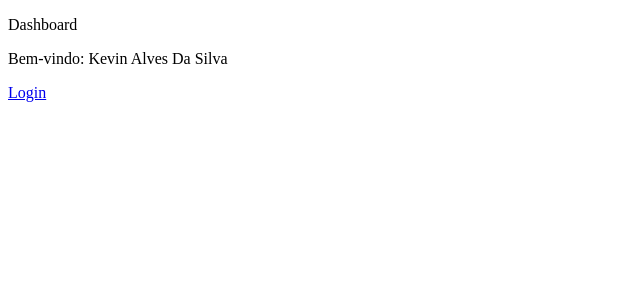
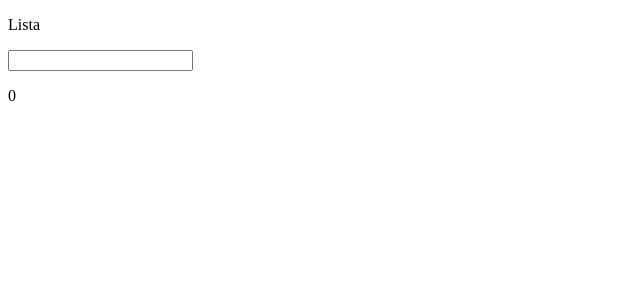
Before and after one commit to KevinAlves55/ReactAndTypescript, a React (Create React App) app: page /pagina-inicial in a window 1280 px wide. Shown: the top 300 px of the page, without its empty margins (0-640 px from the left). Built offline with nearby package versions, Linux system fonts and the light colour scheme.

Commit message:
feat: create list and checbox

```diff
--- a/src/app/pages/dashboard/Dashboard.tsx
+++ b/src/app/pages/dashboard/Dashboard.tsx
@@ -1,19 +1,75 @@
-import { Link } from "react-router-dom";
-import { useUsuarioLogado } from "../../shared/hooks";
+import { useCallback, useState } from "react";
+
+interface IListItem {
+    title: string;
+    isSelected: boolean;
+}
 
 export const Dashboard = () => {
 
-    const { nomeDoUsuario } = useUsuarioLogado();
+    const [lista, setLista] = useState<IListItem[]>([]);
+
+    const handleInputKeyDow: React.KeyboardEventHandler<HTMLInputElement>  = useCallback((e) => {
+
+        if (e.key === "Enter") {
+
+            if (e.currentTarget.value.trim().length === 0) return;
+
+            const value = e.currentTarget.value;
+
+            e.currentTarget.value = "";
+
+            setLista((oldLista) => {
+
+                if (oldLista.some(({ title }) => title === value)) return oldLista;
+
+                return [...oldLista, {
+                    title: value,
+                    isSelected: false
+                }];
+
+            });
+
+        }
+
+    }, []);
 
     return(
         <div>
-            <p>Dashboard</p>
+            <p>Lista</p>
 
-            <div>
-                <p>Bem-vindo: {nomeDoUsuario}</p>
-            </div>
+            <input
+                type="text"
+                onKeyDown={handleInputKeyDow}
+            />
 
-            <Link to="/entrar">Login</Link>
+            <p>{lista.filter(({isSelected}) => isSelected).length}</p>
+
+            <ul>
+                {lista.map(({ title, isSelected }, index) => {
+                    return <li key={index}>
+                        <input
+                            type="checkbox"
+                            checked={isSelected}
+                            onChange={() => {
+                                setLista((oldLista) => {
+                                    return oldLista.map((ListItem) => {
+                                        if (ListItem.title === title) {
+                                            return {
+                                                ...ListItem,
+                                                isSelected: !ListItem.isSelected
+                                            }
+                                        }
+                                        return ListItem;
+                                    });
+                                });
+                            }}
+                        />
+                        {title}
+                    </li>
+                })}
+            </ul>
+
         </div>
     );
 
--- a/src/app/pages/login/Login.tsx
+++ b/src/app/pages/login/Login.tsx
@@ -7,7 +7,9 @@ export const Login = () => {
 
     const inputPasswordRef = useRef<HTMLInputElement>(null);
     const inputEmailRef = useRef<HTMLInputElement>(null);
+
     const { nomeDoUsuario } = useUsuarioLogado();
+
 
     const [email, setEmail] = useState("");
     const [senha, setSenha] = useState("");
--- a/src/app/shared/contexts/UsuarioLogado.tsx
+++ b/src/app/shared/contexts/UsuarioLogado.tsx
@@ -1,19 +1,33 @@
-import { createContext } from "react";
+import { createContext, useCallback, useEffect, useState } from "react";
+
+interface IUsuarioLogadoContextData {
+  nomeDoUsuario: string;
+  logout: () => void;
+}
+
+export const UsuarioLogadoContext = createContext<IUsuarioLogadoContextData>({} as IUsuarioLogadoContextData);
 
 interface IUsuarioLogadoProviderProps {
-    children: React.ReactNode;
+  children: React.ReactNode
 }
 
-export const UsuarioLogadoContext = createContext({
-    nomeDoUsuario: "Kevin Alves Da Silva",
-});
+export const UsuarioLogadoProvider: React.FC<IUsuarioLogadoProviderProps> = ({ children }) => {
 
-export const UsuarioLogadoProvider: React.FC<IUsuarioLogadoProviderProps> = ( {children} ) => {
+    const [nome, setNome] = useState('');
+
+    useEffect(() => {
+        setTimeout(() => {
+            setNome('KEVIN ALVES DE SILVA');
+        }, 1000);
+    });
+
+    const handleLogout = useCallback(() => {
+        console.log('Logout executou');
+    }, []);
 
     return (
-       <UsuarioLogadoContext.Provider value={{ nomeDoUsuario: "Kevin Alves Da Silva" }}>
-          {children}
-       </UsuarioLogadoContext.Provider>
+        <UsuarioLogadoContext.Provider value={{ nomeDoUsuario: nome, logout: handleLogout }}>
+            {children}
+        </UsuarioLogadoContext.Provider>
     );
-
-};
+}
```
